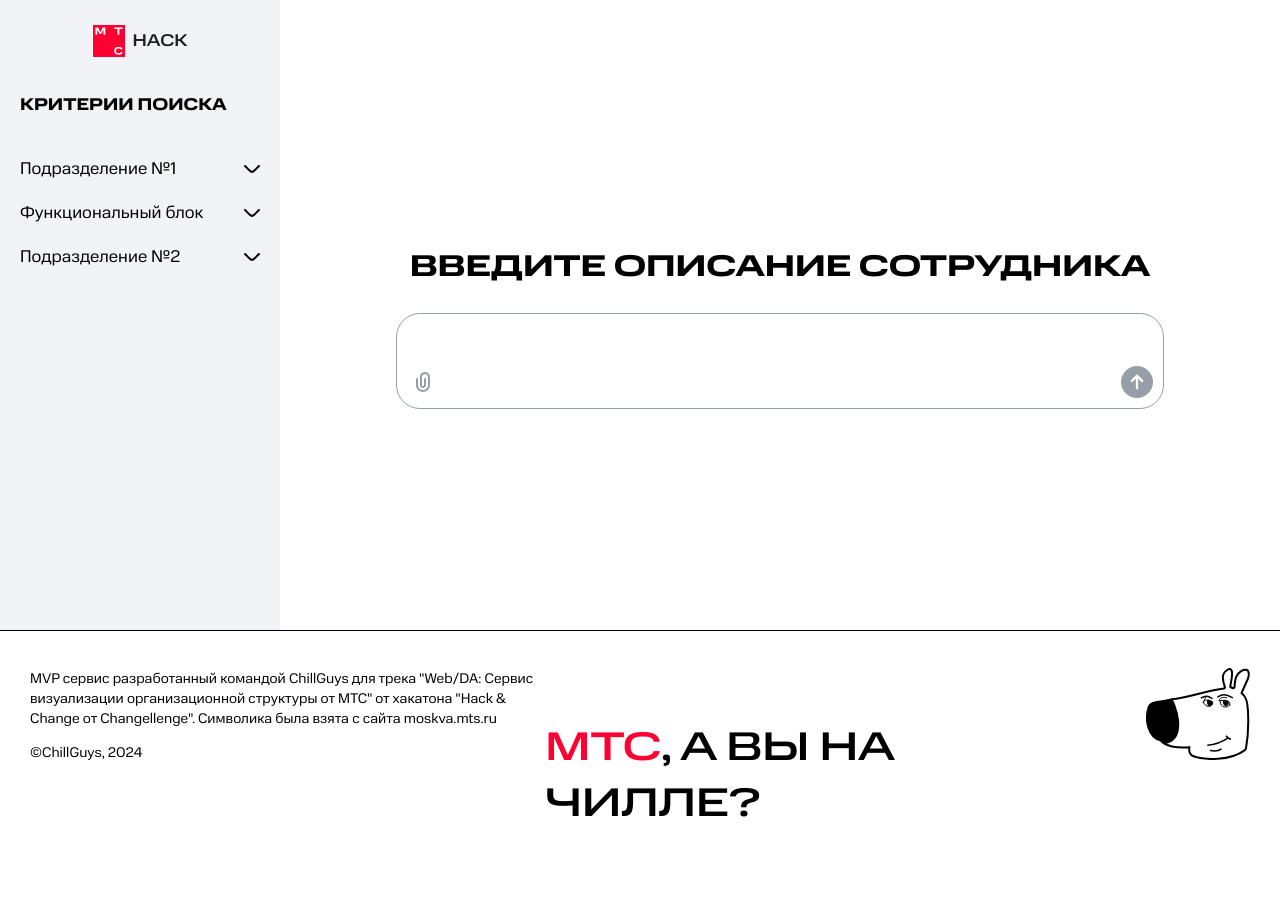
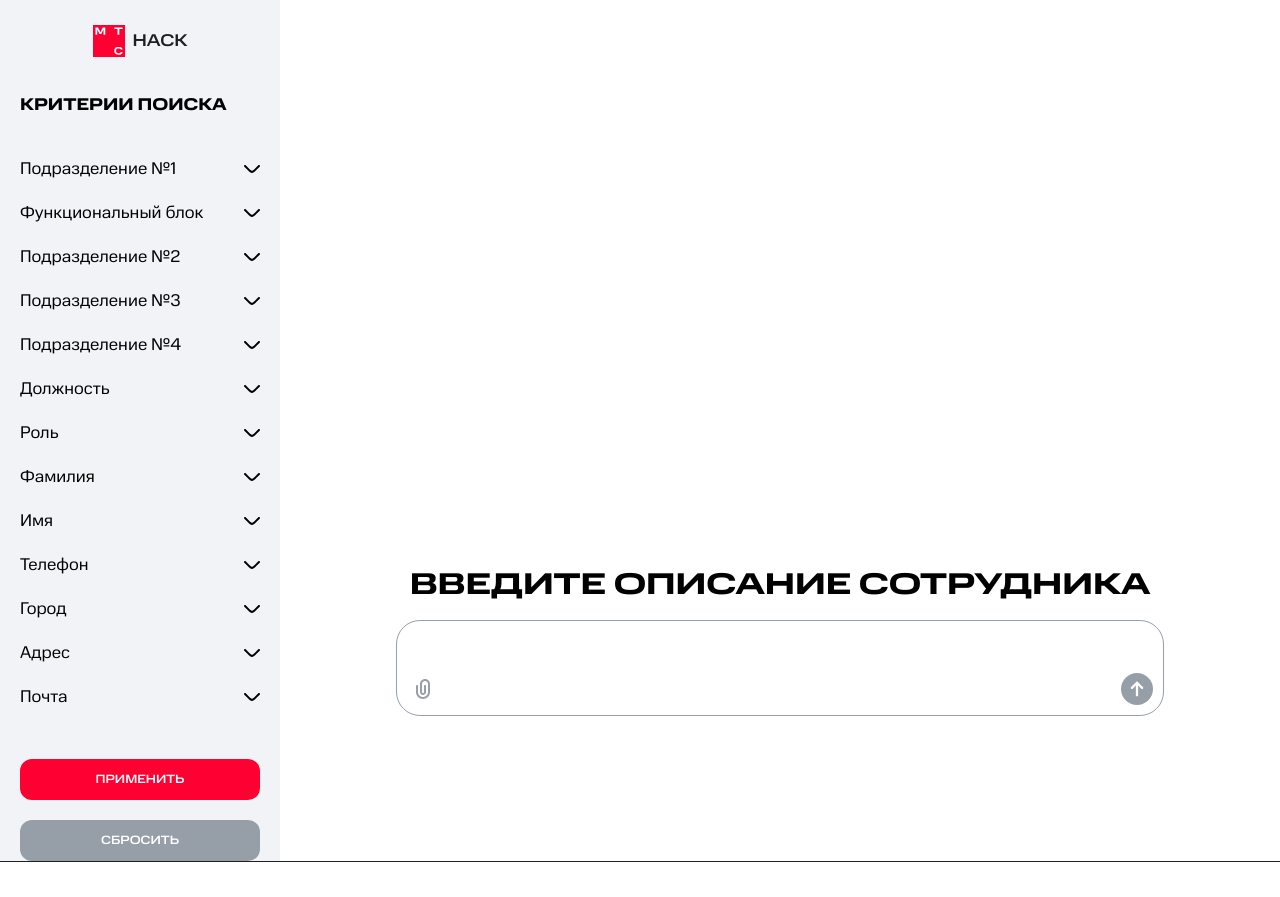
Before and after one commit to qiisqwww/MTS-Hack-and-Change, a React (Vite) app in the folder client/: page / in a window 1280 px wide. Shown: the top 897 px of the page. Before the commit the page ends 832 px from the top, so only its background shows below. Built offline with nearby package versions, Linux system fonts and the light colour scheme.

Commit message:
feat: add cards

```diff
--- a/client/package.json
+++ b/client/package.json
@@ -11,6 +11,7 @@
   },
   "dependencies": {
     "antd": "^5.22.2",
+    "motion": "^11.12.0",
     "react": "^18.3.1",
     "react-dom": "^18.3.1"
   },
--- a/client/src/App.css
+++ b/client/src/App.css
@@ -6,5 +6,5 @@ body {
 
 .main {
   display: flex;
-  height: calc(100% - 170px);
+  min-height: calc(100% - 170px);
 }
--- a/client/src/components/Card/Card.module.css
+++ b/client/src/components/Card/Card.module.css
@@ -0,0 +1,105 @@
+.card {
+  margin-bottom: 20px;
+  border: 1px #969fa8 solid;
+  border-radius: 36px;
+  padding: 25px;
+  width: 911px;
+}
+
+.displayFlex {
+  display: flex;
+  align-items: center;
+  position: relative;
+}
+
+.grid {
+  display: grid;
+  grid-template-columns: 132px 1fr;
+  grid-template-rows: 45px;
+  height: 45px;
+  margin-top: 19px;
+  align-items: center;
+}
+
+.text {
+  margin-right: 28px;
+  font-family: "MTS Text";
+  font-weight: 300;
+  font-size: 14px;
+}
+
+.point {
+  color: #969fa8;
+  font-family: "MTS Text";
+  font-weight: 300;
+  margin: 0;
+  font-size: 14px;
+}
+
+.icon {
+  width: 96px;
+  height: 96px;
+  margin-right: 36px;
+}
+
+.line {
+  margin: 0;
+}
+
+.name {
+  font-family: "MTS Wide";
+  font-weight: bold;
+  margin: 0;
+  font-size: 18px;
+}
+
+.age {
+  margin: 0;
+  font-family: "MTS Text";
+  font-weight: 300;
+  font-size: 14px;
+  margin: 14px 0;
+}
+
+.job {
+  background-color: #a6d3ff;
+  padding: 4px 16px;
+  border-radius: 8px;
+  color: #0070ff;
+  font-family: "MTS Text";
+  font-weight: 300;
+  margin-right: 20px;
+}
+
+.job p,
+.role p {
+  margin: 0;
+}
+
+.role {
+  padding: 4px 16px;
+  border: 1px solid #a6d3ff;
+  border-radius: 8px;
+  font-family: "MTS Text";
+  font-weight: 300;
+  color: #0070ff;
+}
+
+.button {
+  transition: background-color 0.3s;
+  position: absolute;
+  top: 0;
+  right: 0;
+  width: 223px;
+  height: 44px;
+  background-color: #1d2023;
+  border-radius: 12px;
+  color: #fff;
+  font-family: "MTS Wide";
+  border: none;
+  cursor: pointer;
+}
+
+.button:hover {
+  background-color: #1d2023d8;
+}
--- a/client/src/components/Card/Card.tsx
+++ b/client/src/components/Card/Card.tsx
@@ -0,0 +1,67 @@
+import styles from "./Card.module.css";
+import defaultAvatar from "../../assets/defaultAvatar.svg";
+
+export default function Card() {
+  return (
+    <div className={styles.card}>
+      <div className={styles.displayFlex}>
+        <img src={defaultAvatar} alt="avatar" className={styles.icon}></img>
+        <div>
+          <h2 className={styles.name}>Обимпе</h2>
+          <h3 className={styles.age}>
+            22 года <span>bobo</span>
+          </h3>
+          <div className={styles.displayFlex}>
+            <div className={styles.job}>
+              <p>Тестировщик</p>
+            </div>
+            <div className={styles.role}>
+              <p>Тестирование</p>
+            </div>
+          </div>
+        </div>
+        <button className={styles.button}>ПОДРОБНЕЕ</button>
+      </div>
+      <div>
+        <div className={styles.grid}>
+          <h4 className={styles.point}>Контакты</h4>
+          <div className={styles.displayFlex}>
+            <p className={styles.text}>+7 888 888 88 88</p>
+            <p className={styles.text}>mail@mail.ru</p>
+          </div>
+        </div>
+        <hr className={styles.line}></hr>
+        <div className={styles.grid}>
+          <h4 className={styles.point}>Подразделения</h4>
+          <div className={styles.displayFlex}>
+            <p className={styles.text}>центральный офис</p>
+          </div>
+        </div>
+        <hr className={styles.line}></hr>
+        <div className={styles.grid}>
+          <h4 className={styles.point}>Функц. блок</h4>
+          <div className={styles.displayFlex}>
+            <p className={styles.text}>Корпоративный блок</p>
+          </div>
+        </div>
+        <hr className={styles.line}></hr>
+        <div className={styles.grid}>
+          <h4 className={styles.point}>Адрес офиса</h4>
+          <div className={styles.displayFlex}>
+            <p className={styles.text}>
+              г. Мариуполь, проспект Мира, 14, 5 этаж, офис 666
+            </p>
+          </div>
+        </div>
+        <hr className={styles.line}></hr>
+        <div className={styles.grid}>
+          <h4 className={styles.point}>Руководитель</h4>
+          <div className={styles.displayFlex}>
+            <p className={styles.text}>Мацегора Виктор Николаевич</p>
+          </div>
+        </div>
+        <hr className={styles.line}></hr>
+      </div>
+    </div>
+  );
+}
--- a/client/src/components/Filters/Filters.module.css
+++ b/client/src/components/Filters/Filters.module.css
@@ -6,4 +6,31 @@
 .list {
   margin-top: 40px;
   padding: 0;
+  margin-bottom: 0;
 }
+
+.submit {
+  width: 100%;
+  border: none;
+  color: #fff;
+  background-color: #ff0032;
+  font-family: "MTS Wide";
+  font-weight: normal;
+  font-size: 12px;
+  border-radius: 12px;
+  padding: 12px;
+  margin-top: 30px;
+}
+
+.reset {
+  width: 100%;
+  border: none;
+  color: #fff;
+  background-color: #969fa8;
+  font-family: "MTS Wide";
+  font-weight: normal;
+  font-size: 12px;
+  border-radius: 12px;
+  padding: 12px;
+  margin-top: 20px;
+}
--- a/client/src/components/Filters/Filters.tsx
+++ b/client/src/components/Filters/Filters.tsx
@@ -10,7 +10,19 @@ export default function Filters() {
         <Filter title="Подразделение №1" />
         <Filter title="Функциональный блок" />
         <Filter title="Подразделение №2" />
+        <Filter title="Подразделение №3" />
+        <Filter title="Подразделение №4" />
+        <Filter title="Должность" />
+        <Filter title="Роль" />
+        <Filter title="Фамилия" />
+        <Filter title="Имя" />
+        <Filter title="Телефон" />
+        <Filter title="Город" />
+        <Filter title="Адрес" />
+        <Filter title="Почта" />
       </ul>
+      <button className={styles.submit}>ПРИМЕНИТЬ</button>
+      <button className={styles.reset}>СБРОСИТЬ</button>
     </div>
   );
 }
--- a/client/src/components/Footer/Footer.module.css
+++ b/client/src/components/Footer/Footer.module.css
@@ -1,10 +1,13 @@
 .footer {
-  border-top: 1px #000 solid;
+  position: relative;
+  border-top: 1px #1d2023 solid;
   display: flex;
   align-items: center;
   justify-content: space-between;
   padding: 0 30px;
   height: 170px;
+  background-color: #fff;
+  z-index: 4;
 }
 
 .contacts {
@@ -23,6 +26,7 @@
   height: 40px;
   margin-right: 30px;
 }
+
 .span {
   color: #ff0032;
   height: 40px;
--- a/client/src/components/Input/Input.module.css
+++ b/client/src/components/Input/Input.module.css
@@ -1,12 +1,26 @@
 .border {
-  width: 100%;
+  transition: height 1s, margin-bottom 1s;
+  width: 768px;
   height: 96px;
   border-radius: 24px;
   border: 1px solid #969fa8;
   position: relative;
+  z-index: 2;
+  background-color: #fff;
+  margin: auto;
+  margin-bottom: 0;
+}
+
+.borderOnSearch {
+  height: 52px;
+  margin-bottom: 40px;
 }
 
 .input {
+  transition: width 1s, padding 1s;
+  display: block;
+  position: relative;
+  z-index: 3;
   box-sizing: border-box;
   border: none;
   background: none;
@@ -17,6 +31,13 @@
   font-family: "MTS Text";
   font-weight: 300;
   font-size: 17px;
+  margin: auto;
+}
+
+.inputOnSearch {
+  width: calc(100% - 100px);
+  height: 52px;
+  padding: 0;
 }
 
 .button {
@@ -42,6 +63,10 @@
   background-color: #969fa8b6;
 }
 
+.submitPushed {
+  transform: rotate(90deg);
+}
+
 .bottom {
   width: calc(100% - 20px);
   margin-left: 50%;
@@ -51,4 +76,5 @@
   justify-content: space-between;
   position: absolute;
   bottom: 10px;
+  z-index: 2;
 }
--- a/client/src/components/Input/Input.tsx
+++ b/client/src/components/Input/Input.tsx
@@ -1,9 +1,22 @@
 import styles from "./Input.module.css";
 
-export default function Input() {
+interface InputProps {
+  isSearch: boolean;
+  setIsSearch: React.Dispatch<React.SetStateAction<boolean>>;
+}
+
+export default function Input({ isSearch, setIsSearch }: InputProps) {
+  const handleSearch = () => {
+    setIsSearch(true);
+  };
+
   return (
-    <div className={styles.border}>
-      <input className={styles.input}></input>
+    <div
+      className={`${styles.border} ${isSearch ? styles.borderOnSearch : " "}`}
+    >
+      <input
+        className={`${styles.input} ${isSearch ? styles.inputOnSearch : " "}`}
+      ></input>
       <div className={styles.bottom}>
         <button className={styles.button}>
           <svg
@@ -21,7 +34,12 @@ export default function Input() {
             />
           </svg>
         </button>
-        <button className={styles.button + " " + styles.submit}>
+        <button
+          className={`${styles.button} ${styles.submit} ${
+            isSearch ? styles.submitPushed : ""
+          }`}
+          onClick={handleSearch}
+        >
           <svg
             width="14"
             height="16"
--- a/client/src/components/Layout/Layout.module.css
+++ b/client/src/components/Layout/Layout.module.css
@@ -1,11 +1,32 @@
 .layout {
+  transition: margin-top 1s, transform 1s;
   margin: auto;
-  width: 768px;
+  width: 911px;
+  margin-top: 50%;
+  transform: translateY(-50%);
 }
 
 .title {
+  position: relative;
+  z-index: 1;
+  opacity: 1;
+  transition: opacity 0.5s, height 0.5s, margin-bottom 0.5s;
   font-family: "MTS Extended";
   font-weight: bold;
   text-align: center;
   font-size: 30px;
+  height: 36px;
+  margin: 0;
+  margin-bottom: 20px;
 }
+
+.hideTitle {
+  opacity: 0;
+  height: 0;
+  margin-bottom: 0;
+}
+
+.search {
+  margin-top: 15px;
+  transform: translateY(0%);
+}
--- a/client/src/components/Layout/Layout.tsx
+++ b/client/src/components/Layout/Layout.tsx
@@ -1,11 +1,43 @@
+import { useState } from "react";
 import Input from "../Input/Input";
 import styles from "./Layout.module.css";
+import Card from "../Card/Card";
+import { motion } from "motion/react";
+
+export const animation = {
+  hidden: {
+    opacity: 0,
+    height: 0,
+  },
+  visiable: () => ({
+    opacity: 1,
+    height: "auto",
+    transition: {
+      delay: 1,
+      duration: 1,
+    },
+  }),
+};
 
 export default function Layout() {
+  const [isSearch, setIsSearch] = useState(false);
+
   return (
-    <section className={styles.layout}>
-      <h1 className={styles.title}>ВВЕДИТЕ ОПИСАНИЕ СОТРУДНИКА</h1>
-      <Input />
+    <section className={`${styles.layout} ${isSearch ? styles.search : " "}`}>
+      <h1 className={`${styles.title} ${isSearch ? styles.hideTitle : " "}`}>
+        ВВЕДИТЕ ОПИСАНИЕ СОТРУДНИКА
+      </h1>
+
+      <Input isSearch={isSearch} setIsSearch={setIsSearch} />
+      {isSearch && (
+        <motion.div initial="hidden" animate="visiable" variants={animation}>
+          <Card />
+          <Card />
+          <Card />
+          <Card />
+          <Card />
+        </motion.div>
+      )}
     </section>
   );
 }
--- a/client/src/components/LeftBoard/LeftBoard.module.css
+++ b/client/src/components/LeftBoard/LeftBoard.module.css
@@ -4,5 +4,4 @@
   flex-direction: column;
   align-items: center;
   background-color: #f2f3f7;
-  height: 100%;
 }
```
Also changed, not shown: client/src/assets/defaultAvatar.svg (added), 1 other file (tests, documents, lock files or other folders).
